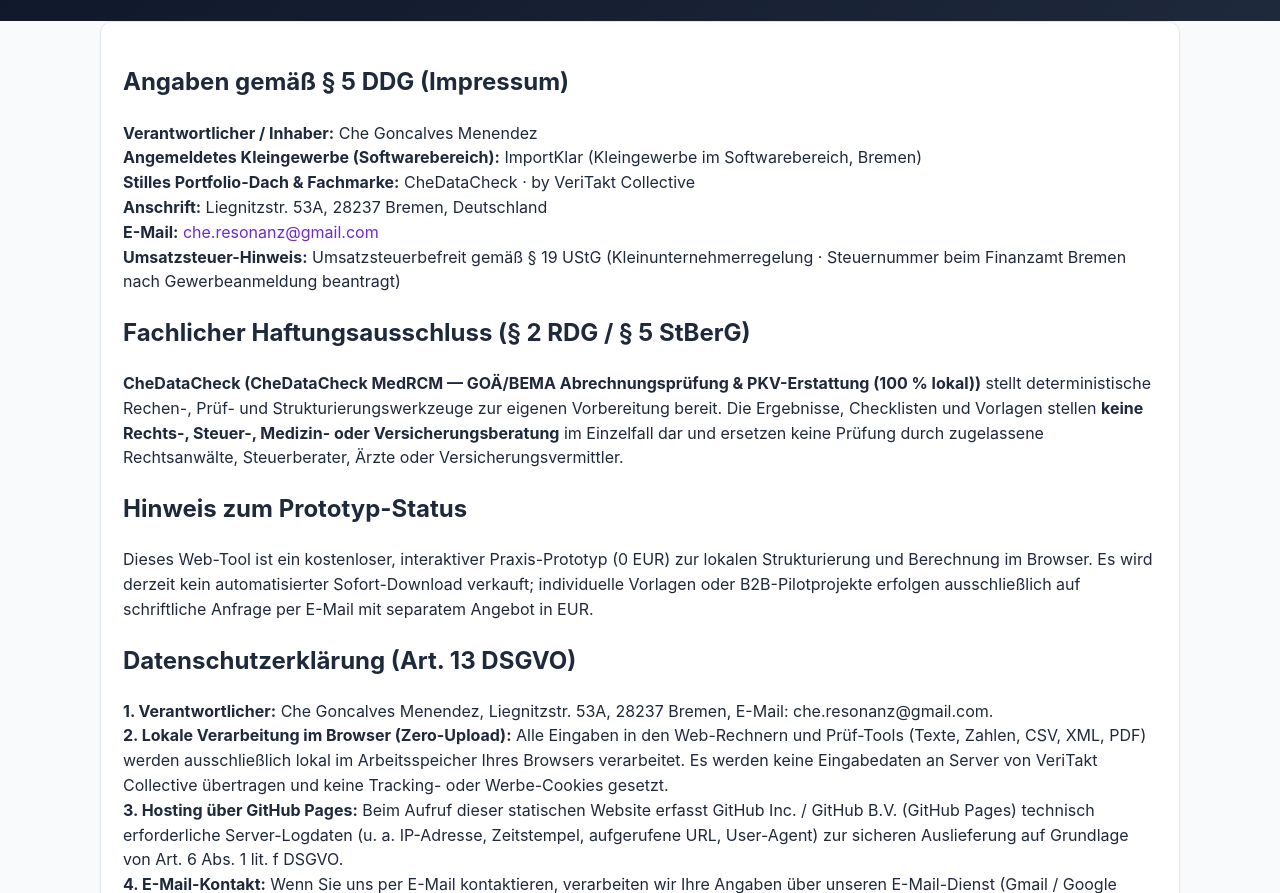
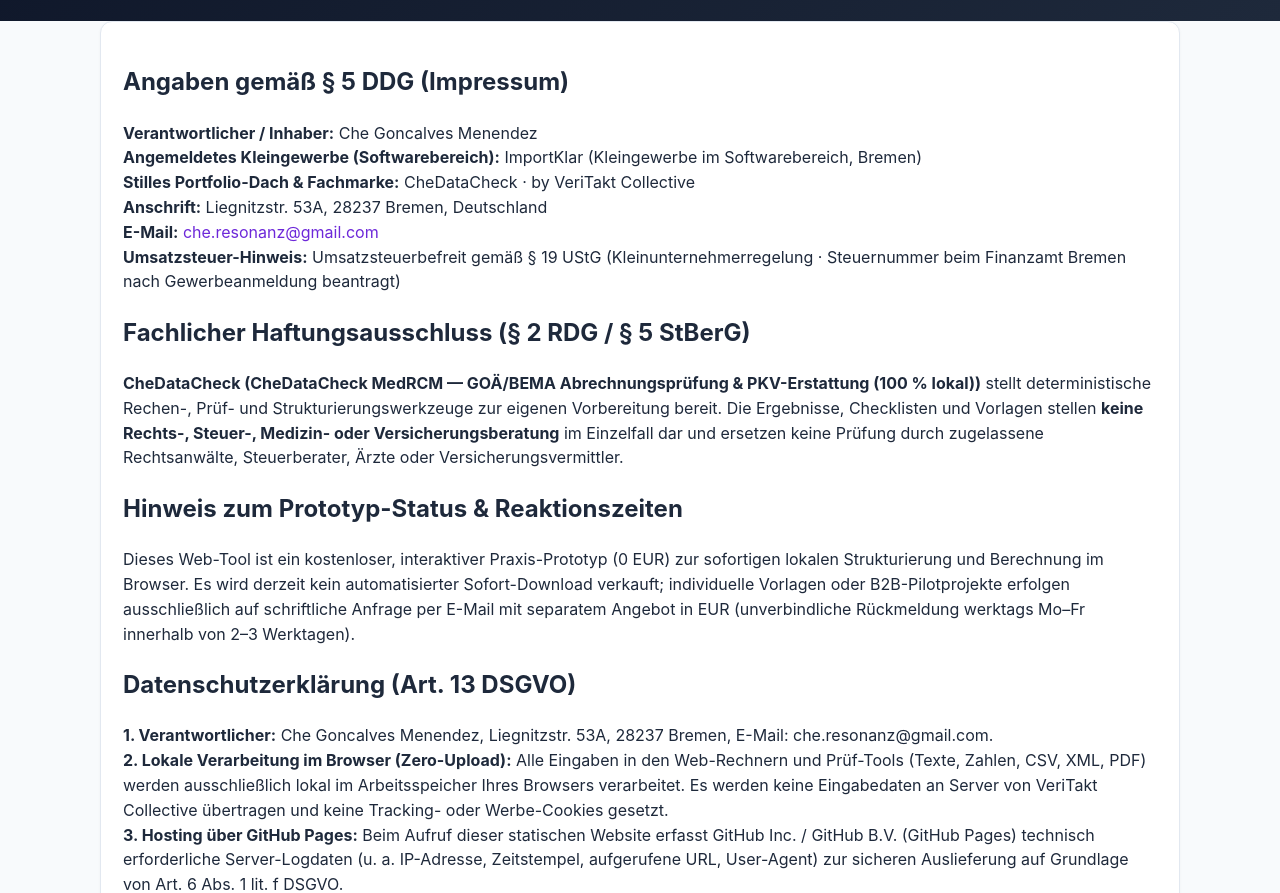
Before and after one commit to cheresonanz-design/chedatacheck-med-rcm, a plain HTML site: page legal/index.html in a window 1280 px wide. Shown: the part 207-1100 px from the top of the page. Drawn offline with Linux system fonts and the light colour scheme.

Commit message:
Deploy chedatacheck-med-rcm (2026-11-24 05:55:29)

```diff
--- a/legal/index.html
+++ b/legal/index.html
@@ -40,11 +40,11 @@
         und ersetzen keine Prüfung durch zugelassene Rechtsanwälte, Steuerberater, Ärzte oder Versicherungsvermittler.
       </p>
 
-      <h2>Hinweis zum Prototyp-Status</h2>
+      <h2>Hinweis zum Prototyp-Status &amp; Reaktionszeiten</h2>
       <p>
-        Dieses Web-Tool ist ein kostenloser, interaktiver Praxis-Prototyp (0 EUR) zur lokalen Strukturierung und Berechnung im Browser.
+        Dieses Web-Tool ist ein kostenloser, interaktiver Praxis-Prototyp (0 EUR) zur sofortigen lokalen Strukturierung und Berechnung im Browser.
         Es wird derzeit kein automatisierter Sofort-Download verkauft; individuelle Vorlagen oder B2B-Pilotprojekte erfolgen ausschließlich
-        auf schriftliche Anfrage per E-Mail mit separatem Angebot in EUR.
+        auf schriftliche Anfrage per E-Mail mit separatem Angebot in EUR (unverbindliche Rückmeldung werktags Mo–Fr innerhalb von 2–3 Werktagen).
       </p>
 
       <h2>Datenschutzerklärung (Art. 13 DSGVO)</h2>
```
Also changed, not shown: pro/index.html (+1 -1 lines).
